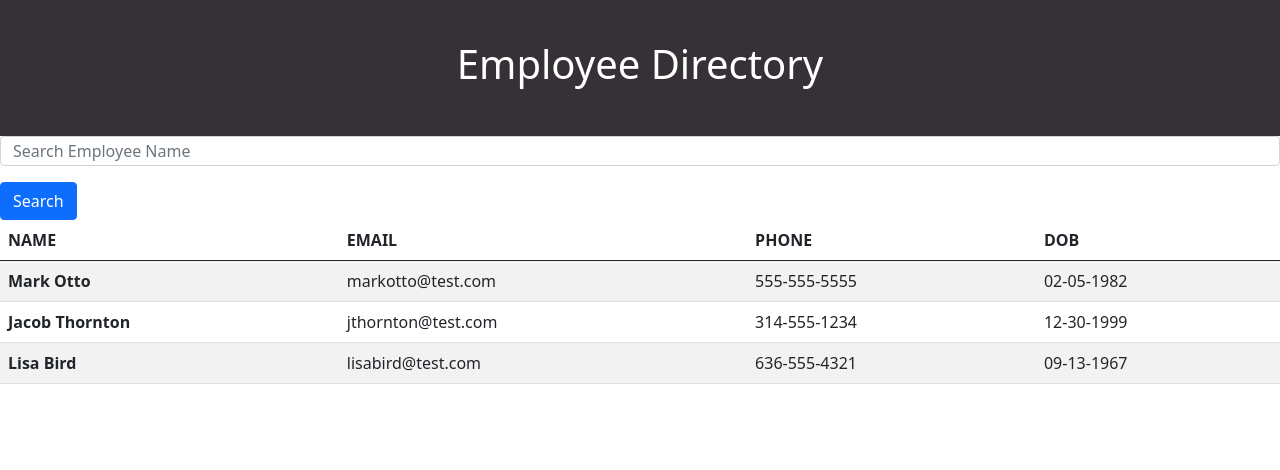
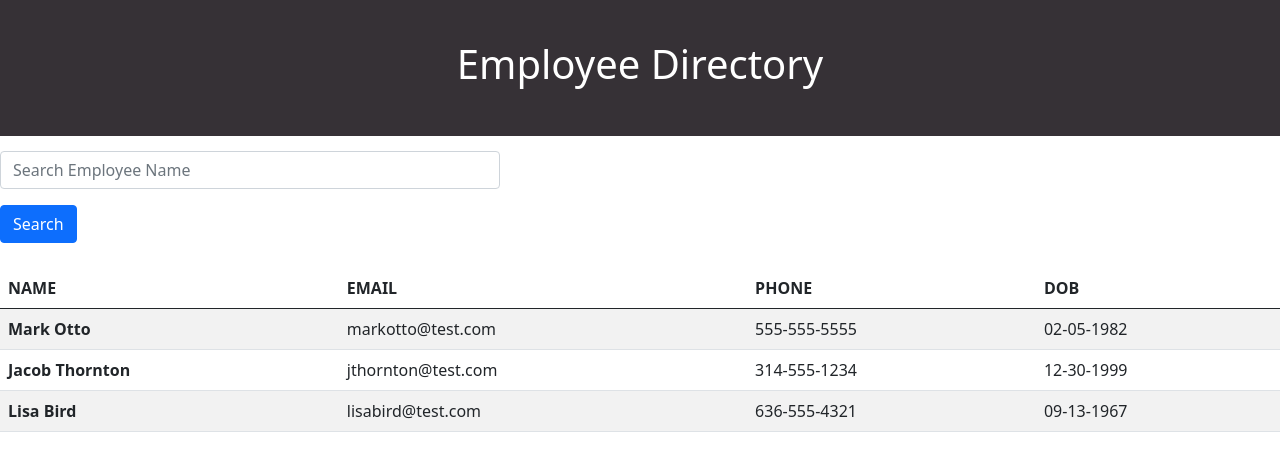
Before and after one commit to fdwootton/User-Directory, a React (Create React App) app: page / in a window 1280 px wide. Shown: the top 470 px of the page. Built offline with nearby package versions, Linux system fonts and the light colour scheme.

Commit message:
edited search bar styling

```diff
--- a/src/components/SearchBar/style.css
+++ b/src/components/SearchBar/style.css
@@ -1,10 +1,5 @@
-.search-bar {
-    text-align: center;
+.form-group {
     margin-top: 15px;
+    margin-bottom: 25px;
+    width: 500px;
 }
-
-input {
-    height: 30px;
-    width: 300px;
-    font-size: 1.25em;
-}
```
